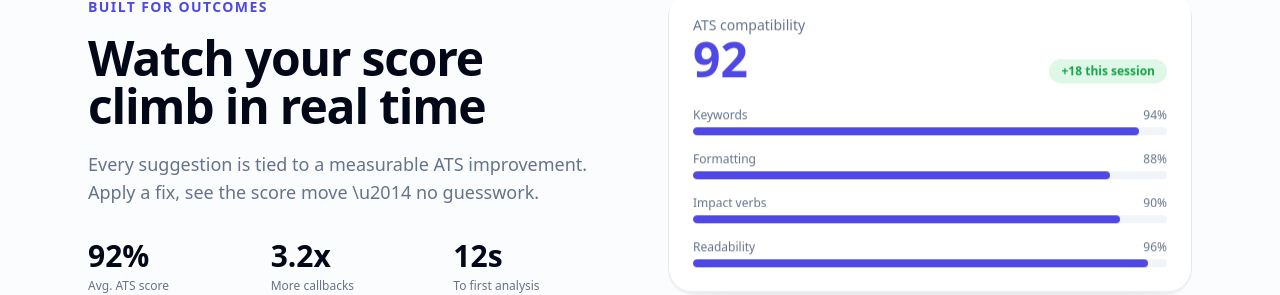
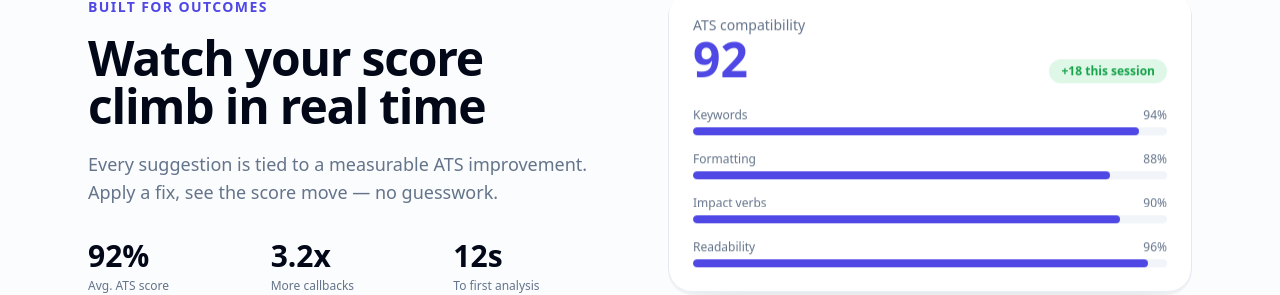
Before and after one commit to TigReh10/rfnotion, a Next.js app: page / in a window 1280 px wide. Shown: the part 2685-2980 px from the top of the page. Built offline with nearby package versions, Linux system fonts and the light colour scheme; no server answers.

Commit message:
fix: render em-dash correctly in Showcase JSX (was raw \u2014)

```diff
--- a/src/components/landing/sections.tsx
+++ b/src/components/landing/sections.tsx
@@ -28,7 +28,7 @@ const FEATURES = [
 ];
 
 const STEPS = [
-  { n: "01", title: "Upload", desc: "Drop in your resume \u2014 PDF, DOCX or text. We extract it instantly." },
+  { n: "01", title: "Upload", desc: "Drop in your resume — PDF, DOCX or text. We extract it instantly." },
   { n: "02", title: "Analyze", desc: "AI scores it against ATS rules and your target role." },
   { n: "03", title: "Optimize", desc: "Apply suggestions, export, and track every version." },
 ];
@@ -54,7 +54,7 @@ const TESTIMONIALS = [
   },
   {
     quote:
-      "Cover letters that used to take me an hour now take a minute \u2014 and they actually sound like me.",
+      "Cover letters that used to take me an hour now take a minute — and they actually sound like me.",
     name: "Daniel R.",
     role: "Data Analyst",
   },
@@ -152,7 +152,7 @@ export function Showcase() {
           </h2>
           <p className="mt-5 text-lg text-muted-foreground">
             Every suggestion is tied to a measurable ATS improvement. Apply a fix,
-            see the score move \u2014 no guesswork.
+            see the score move — no guesswork.
           </p>
           <div className="mt-8 grid grid-cols-3 gap-6">
             <Stat value="92%" label="Avg. ATS score" />
```
